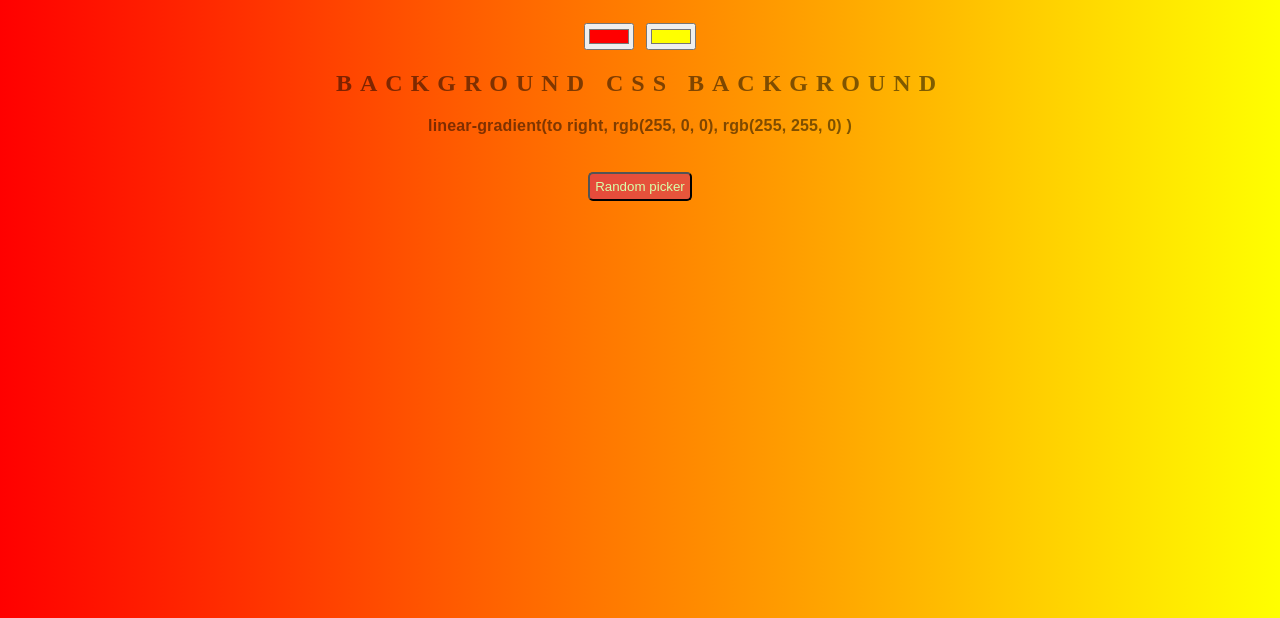
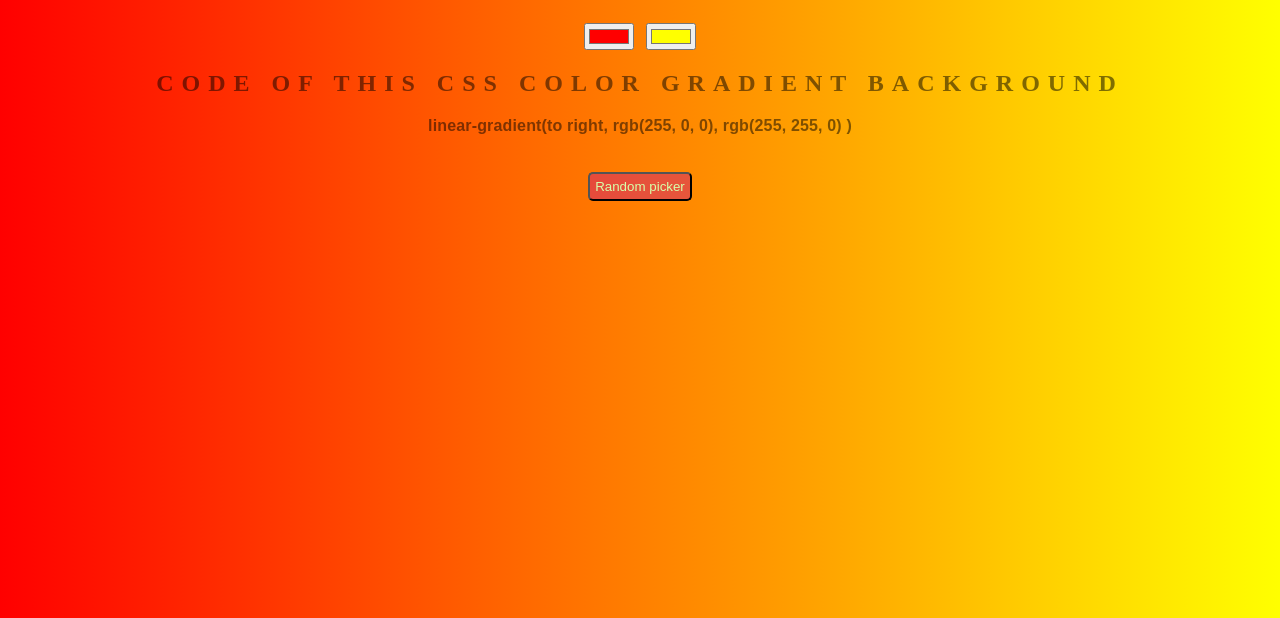
Before and after one commit to AnastasiosPas/background_generator, a plain HTML site: page index.html in a window 1280 px wide. Shown: the part 182-800 px from the top of the page. Drawn offline with Linux system fonts and the light colour scheme.

Commit message:
new title again

```diff
--- a/index.html
+++ b/index.html
@@ -10,7 +10,7 @@
 	<h1>Background Generator</h1>
 	<input class="color1" type="color" name="color1" value="#ff0000">
 	<input class="color2" type="color" name="color2" value="#ffff00">
-	<h2> Background CSS Background</h2>
+	<h2> Code of this CSS color gradient Background</h2>
 	<h3 text="setGradient()"></h3> <br>
 	<button id="random" type="button" name="random">Random picker</button>
 	<script type="text/javascript" src="script.js"></script>
```
